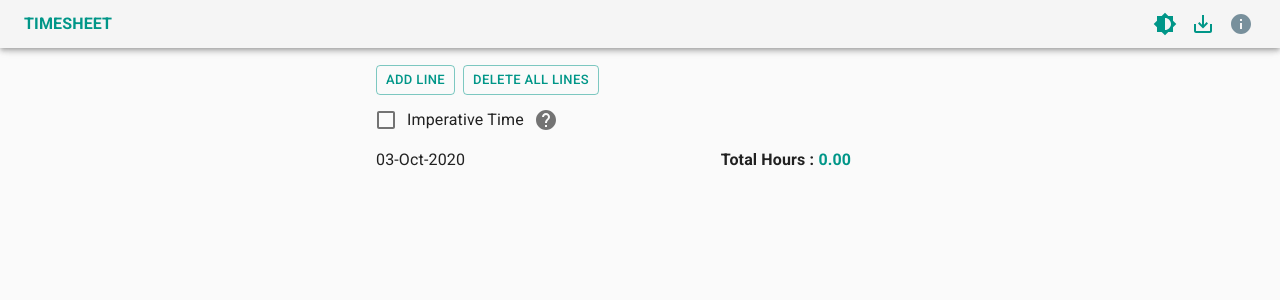
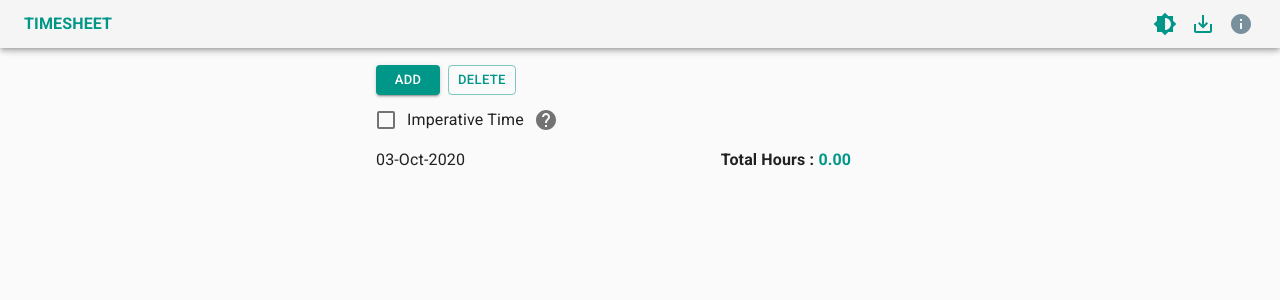
Before and after one commit to nishantpainter/timesheet, a React (Create React App) app: page / in a window 1280 px wide. Shown: the top 300 px of the page. Built offline with nearby package versions, Linux system fonts and the light colour scheme.

Commit message:
Update button label

```diff
--- a/src/Timesheet/components/TimesheetLineControl.tsx
+++ b/src/Timesheet/components/TimesheetLineControl.tsx
@@ -19,13 +19,13 @@ const TimesheetLineControl: React.FC<TimesheetLineControlProps> = (props) => {
   return (
     <Box display="flex" alignItems="center" height={32} marginBottom={1}>
       <Button
-        variant="outlined"
+        variant="contained"
         color="primary"
         size="small"
         className={classes.button}
         onClick={onAdd}
       >
-        Add Line
+        Add
       </Button>
       <Button
         variant="outlined"
@@ -34,7 +34,7 @@ const TimesheetLineControl: React.FC<TimesheetLineControlProps> = (props) => {
         className={classes.button}
         onClick={onDelete}
       >
-        Delete All Lines
+        Delete
       </Button>
     </Box>
   );
```
